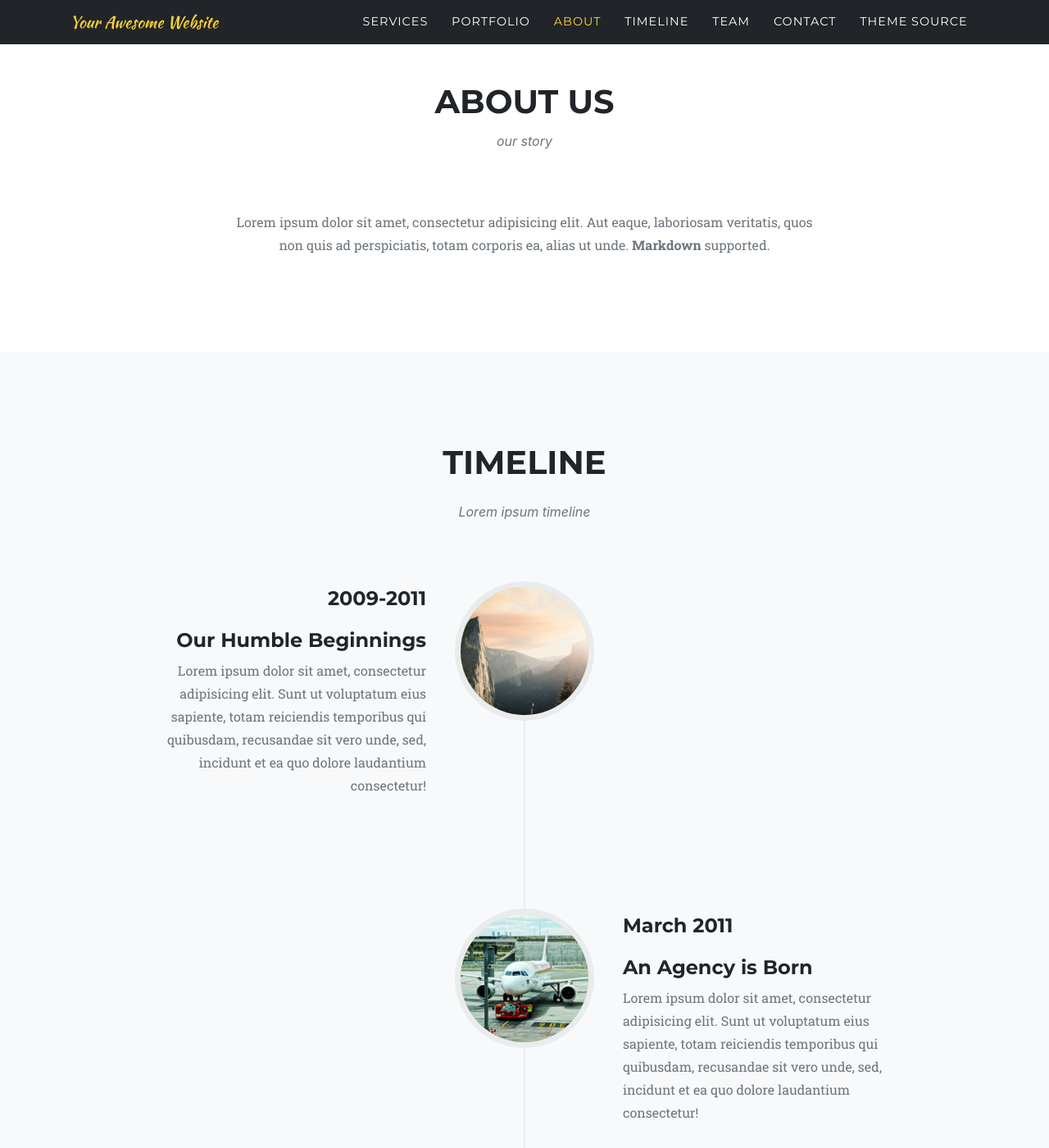
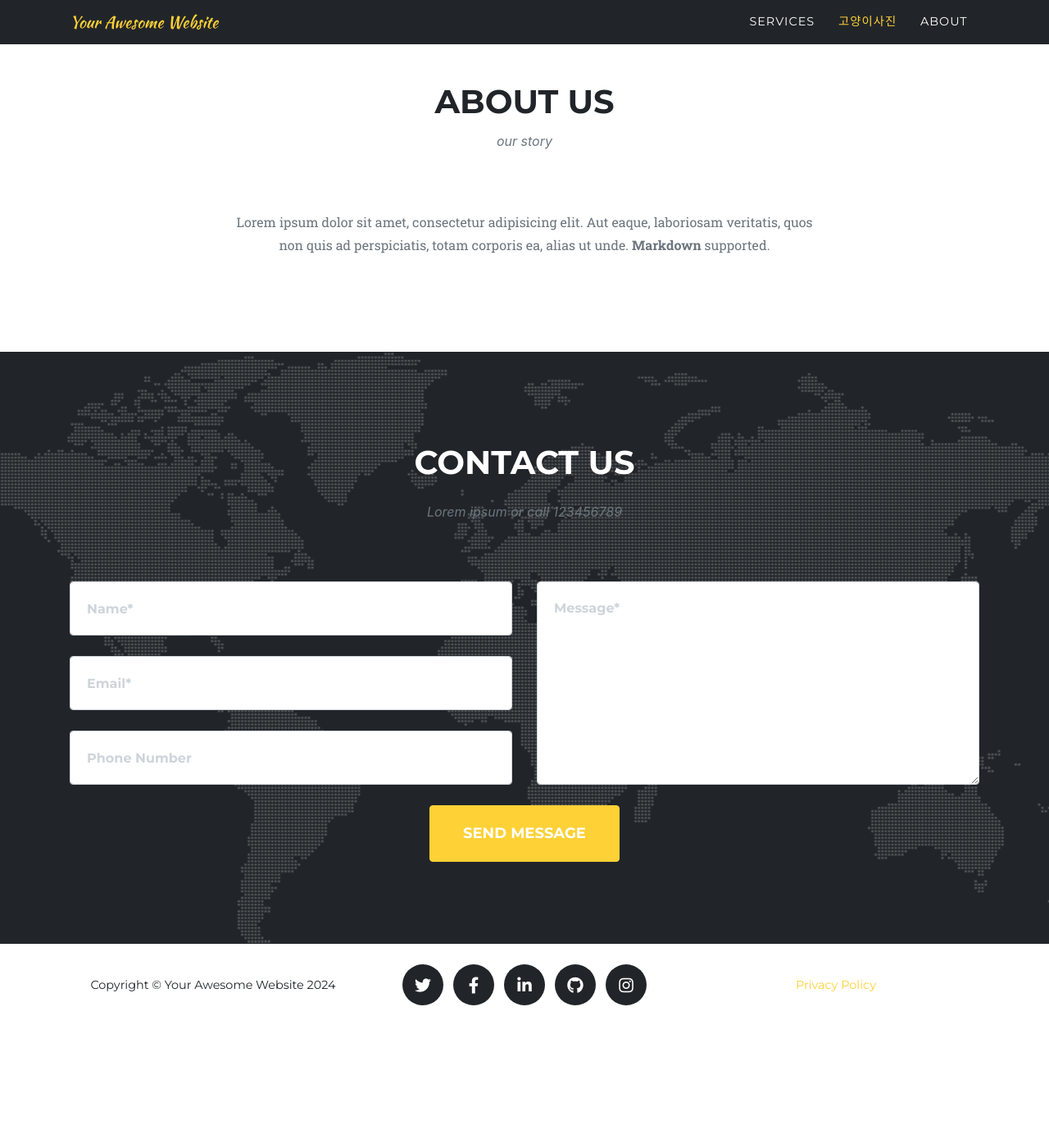
Before and after one commit to rambe98/dogpot, a Jekyll site: the page built from index.md, in a window 1280 px wide and 1400 px high, scrolled down 2320 px. Shown: the whole window at 82% size. Built offline with Jekyll 4.4.1, drawn with Linux system fonts in a browser that asks for light colours; some web fonts are replaced; after the commit the page ends 3571 px from its top, so only the background shows below that; some of the changed text lies outside the part shown.

Commit message:
exam html
html  exam 2개 추가

```diff
--- a/Gemfile
+++ b/Gemfile
@@ -5,3 +5,5 @@ gemspec
 # Delete the following lines if not on Windows:
 # Performance-booster for watching directories on Windows
 gem "wdm", ">= 0.1.0" if Gem.win_platform?
+
+gem "webrick", "~> 1.8"
--- a/_config.yml
+++ b/_config.yml
@@ -13,7 +13,7 @@
 
 theme: jekyll-agency
 
-url    : "" # the base hostname & protocol for your site, e.g. http://example.com
+url    : "https://github.com/rambe98" # the base hostname & protocol for your site, e.g. http://example.com
 baseurl: "" # the subpath of your site, e.g. /blog
 
 title      : Your Awesome Website
--- a/_data/navigation.yml
+++ b/_data/navigation.yml
@@ -13,17 +13,10 @@ en: &DEFAULT_EN
   nav:
     - title: "Services"
       section: services
-    - title: "Portfolio"
+    - title: "고양이사진"
       section: portfolio
     - title: "About"
       section: about
-    - title: "Timeline"
-      section: timeline
-    - title: "Team"
-      section: team
-    - title: "Contact"
-      section: contact
-    - title: "Theme Source"
       url: https://github.com/raviriley/agency-jekyll-theme/
 en-US:
   <<: *DEFAULT_EN
--- a/_data/sitetext.yml
+++ b/_data/sitetext.yml
@@ -17,7 +17,7 @@ en: &DEFAULT_EN
     buttonlink: "#services"
 
   services:
-    title: "Services"
+    title: "고양이의 매력"
     text: "Lorem ipsum"
     section: services
     list:
@@ -32,102 +32,16 @@ en: &DEFAULT_EN
         icon: fab fa-markdown
 
   portfolio:
-    title: "Portfolio"
-    text: "Lorem ipsum dolor sit amet consectetur."
+    title: "고양이사진"
+    text: "고양이의 귀여움"
     section: portfolio
     closebutton: "Close Project"
-
-  timeline:
-    title: "Timeline"
-    text: "Lorem ipsum timeline"
-    section: timeline
-    # left is the default
-    #start_align: "left"
-    events:
-      - title: "Our Humble Beginnings"
-        year: "2009-2011"
-        desc: "Lorem ipsum dolor sit amet, consectetur adipisicing elit. Sunt ut voluptatum eius sapiente, totam reiciendis temporibus qui quibusdam, recusandae sit vero unde, sed, incidunt et ea quo dolore laudantium consectetur!"
-        image: assets/img/timeline/1.jpg
-        alt:
-      - title: "An Agency is Born"
-        year: "March 2011"
-        desc: "Lorem ipsum dolor sit amet, consectetur adipisicing elit. Sunt ut voluptatum eius sapiente, totam reiciendis temporibus qui quibusdam, recusandae sit vero unde, sed, incidunt et ea quo dolore laudantium consectetur!"
-        image: assets/img/timeline/2.jpg
-        alt:
-      - title: "Jekyll Theme is created"
-        year: "2019"
-        desc: "Ravi Riley converted Agency, a Bootstrap-based theme, into a Jekyll theme. The Jekyll theme can be installed as a Ruby gem, or remotely. For more information, visit the documentation."
-        image: assets/img/timeline/3.jpg
-        alt: image alt text
-      - title: "Title"
-        year: "2009-2011"
-        desc: "Your description here, **Markdown** is fully supported."
-        image: assets/img/timeline/4.jpg
-        alt:
-        # you can enforce the alignment
-        align: right
-    end: "Be Part <br> of Our <br> Story!"
 
   about:
     title: "About Us"
     text: "our story"
     body: "Lorem ipsum dolor sit amet, consectetur adipisicing elit. Aut eaque, laboriosam veritatis, quos non quis ad perspiciatis, totam corporis ea, alias ut unde. **Markdown** supported."
     section: about
-
-  clients:
-    section: clients
-    max-height: 100px
-    horizontal-scrolling: "" #"yes/no"
-    list:
-      - title: "envato"
-        url: https://github.com/raviriley/agency-jekyll-theme
-        logo: assets/img/clients/envato.jpg
-      - title: "designmodo"
-        url: https://github.com/raviriley/agency-jekyll-theme
-        logo: assets/img/clients/designmodo.jpg
-      - title: "themeforest"
-        url: https://github.com/raviriley/agency-jekyll-theme
-        logo: assets/img/clients/themeforest.jpg
-      - title: "Creative Market"
-        url: https://github.com/raviriley/agency-jekyll-theme
-        logo: assets/img/clients/creative-market.jpg
-
-  team:
-    title: "OUR AMAZING TEAM"
-    text: "Lorem ipsum dolor sit amet consectetur."
-    subtext: Lorem ipsum dolor sit amet, consectetur adipisicing elit. Aut eaque, laboriosam veritatis, quos non quis ad perspiciatis, totam corporis ea, alias ut unde. **Markdown** supported.
-    section: team
-    people:
-      - name: "Kay Garland"
-        role: "Lead Designer"
-        image: assets/img/team/500x500.jpg
-        social:
-          - url: https://twitter.com
-            icon: fab fa-twitter
-          - url: https://facebook.com
-            icon: fab fa-facebook-f
-          - url: https://linkedin.com
-            icon: fab fa-linkedin-in
-      - name: "Larry Parker"
-        role: "Lead Marketer"
-        image: assets/img/team/2.jpg
-        social:
-          - url: https://twitter.com
-            icon: fab fa-twitter
-          - url: https://facebook.com
-            icon: fab fa-facebook-f
-          - url: https://linkedin.com
-            icon: fab fa-linkedin-in
-      - name: "Diana Perterson"
-        role: "Lead Developer"
-        image: assets/img/team/500x500.jpg
-        social:
-          - url: https://twitter.com
-            icon: fab fa-twitter
-          - url: https://facebook.com
-            icon: fab fa-facebook-f
-          - url: https://linkedin.com
-            icon: fab fa-linkedin-in
 
   contact:
     title: "Contact Us"
--- a/_includes/clients.html
+++ /dev/null
@@ -1,30 +0,0 @@
-<!-- Clients -->
-{% if site.locale and site.locale != "" and site.locale != nil %}
-  <section class="py-5" id="{{ site.data.sitetext[site.locale].clients.section | default: "clients" }}">
-    <div class="container">
-      <div class="row" {% if site.data.sitetext[site.locale].clients.horizontal-scrolling == "yes" %} id="scrolling-clients" {% endif %}>
-	    {% for client in site.data.sitetext[site.locale].clients.list %}
-        <div class="col-md-3 col-sm-6">
-          <a href="{{ client.url }}">
-            <img class="img-fluid d-block mx-auto" src="{{ client.logo }}" alt="{{ client.title }}" style="max-height: {{ site.data.sitetext[site.locale].clients.max-height | default: "100px" }}">
-          </a>
-        </div>
-	    {% endfor %}
-      </div>
-    </div>
-  </section>
-{% else %}
-<section class="py-5" id="{{ site.data.sitetext.clients.section | default: "clients" }}">
-  <div class="container">
-    <div class="row" {% if site.data.sitetext.clients.horizontal-scrolling == "yes" %} id="scrolling-clients" {% endif %}>
-    {% for client in site.data.sitetext.clients.list %}
-      <div class="col-md-3 col-sm-6">
-        <a href="{{ client.url }}">
-          <img class="img-fluid d-block mx-auto" src="{{ client.logo }}" alt="{{ client.title }}" style="max-height: {{ site.data.sitetext.clients.max-height | default: "100px" }}">
-        </a>
-      </div>
-    {% endfor %}
-    </div>
-  </div>
-</section>
-{% endif %}
--- a/_includes/team.html
+++ /dev/null
@@ -1,75 +0,0 @@
-<!-- Team -->
-{% if site.locale and site.locale != "" and site.locale != nil %}
-<section class="page-section" id="{{ site.data.sitetext[site.locale].team.section | default: "team" }}">
-<div class="container">
-  <div class="row">
-	<div class="col-lg-12 text-center">
-	  <h2 class="section-heading text-uppercase">{{ site.data.sitetext[site.locale].team.title }}</h2>
-	  <h3 class="section-subheading text-muted">{{ site.data.sitetext[site.locale].team.text }}</h3>
-	</div>
-  </div>
-  <div class="row d-flex justify-content-center">
-  {% for person in site.data.sitetext[site.locale].team.people %}
-	<div class="col-sm-4">
-	  <div class="team-member">
-		<img class="mx-auto rounded-circle" src="{{ person.image }}" alt="">
-		<h4>{{ person.name }}</h4>
-		<p class="text-muted">{{ person.role }}</p>
-		<ul class="list-inline social-buttons">
-		{% for network in person.social %}
-		  <li class="list-inline-item">
-			<a href="{{ network.url }}">
-			  <i class="{{ network.icon }}"></i>
-			</a>
-		  </li>
-		{% endfor %}
-		</ul>
-	  </div>
-	</div>
-  {% endfor %}
-  </div>
-  <div class="row">
-	<div class="col-lg-8 mx-auto text-center">
-	  <div class="large text-muted">{{ site.data.sitetext[site.locale].team.subtext | markdownify }}</div>
-	</div>
-  </div>
-</div>
-</section>
-{% else %}
-<section class="page-section" id="{{ site.data.sitetext.team.section | default: "team" }}">
-	<div class="container">
-	  <div class="row">
-		<div class="col-lg-12 text-center">
-		  <h2 class="section-heading text-uppercase">{{ site.data.sitetext.team.title }}</h2>
-		  <h3 class="section-subheading text-muted">{{ site.data.sitetext.team.text }}</h3>
-		</div>
-	  </div>
-	  <div class="row d-flex justify-content-center">
-	  {% for person in site.data.sitetext.team.people %}
-		<div class="col-sm-4">
-		  <div class="team-member">
-			<img class="mx-auto rounded-circle" src="{{ person.image }}" alt="">
-			<h4>{{ person.name }}</h4>
-			<p class="text-muted">{{ person.role }}</p>
-			<ul class="list-inline social-buttons">
-			{% for network in person.social %}
-			  <li class="list-inline-item">
-				<a href="{{ network.url }}">
-				  <i class="{{ network.icon }}"></i>
-				</a>
-			  </li>
-			{% endfor %}
-			</ul>
-		  </div>
-		</div>
-	  {% endfor %}
-	  </div>
-	  <div class="row">
-		<div class="col-lg-8 mx-auto text-center">
-		  <div class="large text-muted">{{ site.data.sitetext.team.subtext | markdownify }}</div>
-		</div>
-	  </div>
-	</div>
-</section>
-{% endif %}
-<!-- End Team -->
--- a/_includes/timeline.html
+++ /dev/null
@@ -1,121 +0,0 @@
-<!-- About -->
-{% if site.locale and site.locale != "" and site.locale != nil %}
-  <section class="bg-light page-section" id="{{ site.data.sitetext[site.locale].timeline.section | default: "about" }}">
-    <div class="container">
-      <div class="row">
-        <div class="col-lg-12 text-center">
-          <h2 class="section-heading text-uppercase">{{ site.data.sitetext[site.locale].timeline.title | markdownify | default: "About" }}</h2>
-          <h3 class="section-subheading text-muted">{{ site.data.sitetext[site.locale].timeline.text | default: "timeline"}}</h3>
-        </div>
-      </div>
-      <div class="row">
-        <div class="col-lg-12">
-          <ul class="timeline">
-      {%- assign align = site.data.sitetext[site.locale].timeline.start_align -%}
-      {%- for event in site.data.sitetext[site.locale].timeline.events -%}
-            {%- if align == "right" -%}
-              {%- if event.align and event.align == "left" -%}
-                {%- assign align = "right" -%}
-                <li>
-              {%- else -%}
-                {%- assign align = "left" %}
-                <li class="timeline-inverted">
-              {% endif %}
-            {% else %}
-              {%- if event.align and event.align == "right" -%}
-                {%- assign align = "left" -%}
-                <li class="timeline-inverted">
-              {%- else -%}
-                {%- assign align = "right" %}
-                <li>
-              {% endif %}
-            {%- endif -%}
-              <div class="timeline-image">
-                <img class="rounded-circle img-fluid" src="{{ event.image }}" alt="{{ event.alt | default: ""}}">
-              </div>
-              <div class="timeline-panel">
-                <div class="timeline-heading">
-                  <h4>{{ event.year | markdownify }}</h4>
-                  <h4 class="subheading">{{ event.title }}</h4>
-                </div>
-                <div class="timeline-body">
-                  <div class="text-muted">{{ event.desc | markdownify }}</div>
-                </div>
-              </div>
-            </li>
-		  {% endfor %}
-
-		  {% if site.data.sitetext[site.locale].timeline.end %}
-			<li class="timeline-inverted">
-              <div class="timeline-image">
-                <h4>{{ site.data.sitetext[site.locale].timeline.end }}</h4>
-              </div>
-            </li>
-		  {% endif %}
-
-          </ul>
-        </div>
-      </div>
-    </div>
-  </section>
-{% else %}
-<section class="bg-light page-section" id="{{ site.data.sitetext.timeline.section | default: "about" }}">
-  <div class="container">
-    <div class="row">
-      <div class="col-lg-12 text-center">
-        <h2 class="section-heading text-uppercase">{{ site.data.sitetext.timeline.title | markdownify | default: "About" }}</h2>
-        <h3 class="section-subheading text-muted">{{ site.data.sitetext.timeline.text | default: "timeline"}}</h3>
-      </div>
-    </div>
-    <div class="row">
-      <div class="col-lg-12">
-        <ul class="timeline">
-    {%- assign align = site.data.sitetext.timeline.start_align -%}
-    {%- for event in site.data.sitetext.timeline.events -%}
-          {%- if align == "right" -%}
-            {%- if event.align and event.align == "left" -%}
-              {%- assign align = "right" -%}
-              <li>
-            {%- else -%}
-              {%- assign align = "left" %}
-              <li class="timeline-inverted">
-            {% endif %}
-          {% else %}
-            {%- if event.align and event.align == "right" -%}
-              {%- assign align = "left" -%}
-              <li class="timeline-inverted">
-            {%- else -%}
-              {%- assign align = "right" %}
-              <li>
-            {% endif %}
-          {%- endif -%}
-            <div class="timeline-image">
-              <img class="rounded-circle img-fluid" src="{{ event.image }}" alt="{{ event.alt | default: ""}}">
-            </div>
-            <div class="timeline-panel">
-              <div class="timeline-heading">
-                <h4>{{ event.year | markdownify }}</h4>
-                <h4 class="subheading">{{ event.title }}</h4>
-              </div>
-              <div class="timeline-body">
-                <div class="text-muted">{{ event.desc | markdownify }}</div>
-              </div>
-            </div>
-          </li>
-    {% endfor %}
-
-    {% if site.data.sitetext.timeline.end %}
-    <li class="timeline-inverted">
-            <div class="timeline-image">
-              <h4>{{ site.data.sitetext.timeline.end }}</h4>
-            </div>
-          </li>
-    {% endif %}
-
-        </ul>
-      </div>
-    </div>
-  </div>
-</section>
-{% endif %}
-<!-- End About -->
--- a/_layouts/home.html
+++ b/_layouts/home.html
@@ -6,7 +6,4 @@ layout: default
 {% include services.html %}
 {% include portfolio_grid.html %}
 {% include about.html %}
-{% include timeline.html %}
-{% include team.html %}
-{% include clients.html %}
 {% include contact.html %}
```
Also changed, not shown: assets/img/header.png.
